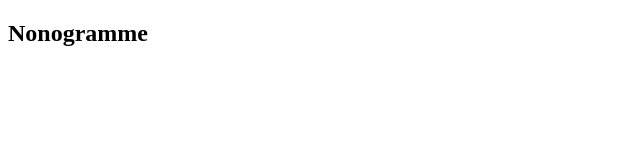
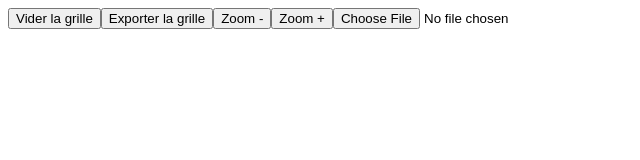
Before and after one commit to 3quanimity/nonogram, a plain HTML site: page index.html in a window 1280 px wide. Shown: the whole page, without its empty margins (0-640 px from the left). Drawn offline with nearby package versions, Linux system fonts and the light colour scheme.

Commit message:
tool bar setup

```diff
--- a/index.html
+++ b/index.html
@@ -9,6 +9,72 @@
 	<link href='http://fonts.googleapis.com/css?family=Roboto' rel='stylesheet' type='text/css'>
 </head>
 <body>
-    <h2>Nonogramme</h2>
+    <div id="app">
+        <div id="toolBar">
+		    <button @click="resetGridAndIndicex">Vider la grille</button>
+		    <button @click="validGrid">Exporter la grille</button>
+		    <button @click="zoomMinus">Zoom -</button>
+		    <button @click="zoomPlus">Zoom +</button>
+		    <input type="file" @change="loadImage"/>
+		</div>
+
+        <canvas width="25" height="25" id="previewCanvas">
+	    	Désolé, votre navigateur ne prend pas en charge html5.
+	  	</canvas>
+    </div>
 </body>
+
+<script type="text/javascript">
+    Vue.createApp({
+        data(){
+            return {
+                zoom: 75,
+                isMouseDown: false,
+            }
+        },
+
+        mounted: function () {
+
+        },
+
+        methods: {
+            // track if user is clicking on canvas
+            mouseDown: function(event) {
+                this.isMouseDown = true
+            },
+
+            mouseUp: function(event) {
+                this.isMouseDown = false
+            },
+
+            resetGridAndIndicex: function () {
+
+            },
+
+            validGrid: function () {
+
+            },
+
+            zoomMinus: function () {
+                this.mouseUp()
+                if ( this.zoom >= 65 ) {
+                    this.zoom -= 5
+                }
+            },
+
+            zoomPlus: function () {
+                this.mouseUp()
+                if ( this.zoom < 100 ) {
+                    this.zoom += 5
+                }
+            },
+
+            loadImage: function (event) {
+
+            },
+
+        }
+
+    }).mount('#app')
+</script>
 </html>
```
